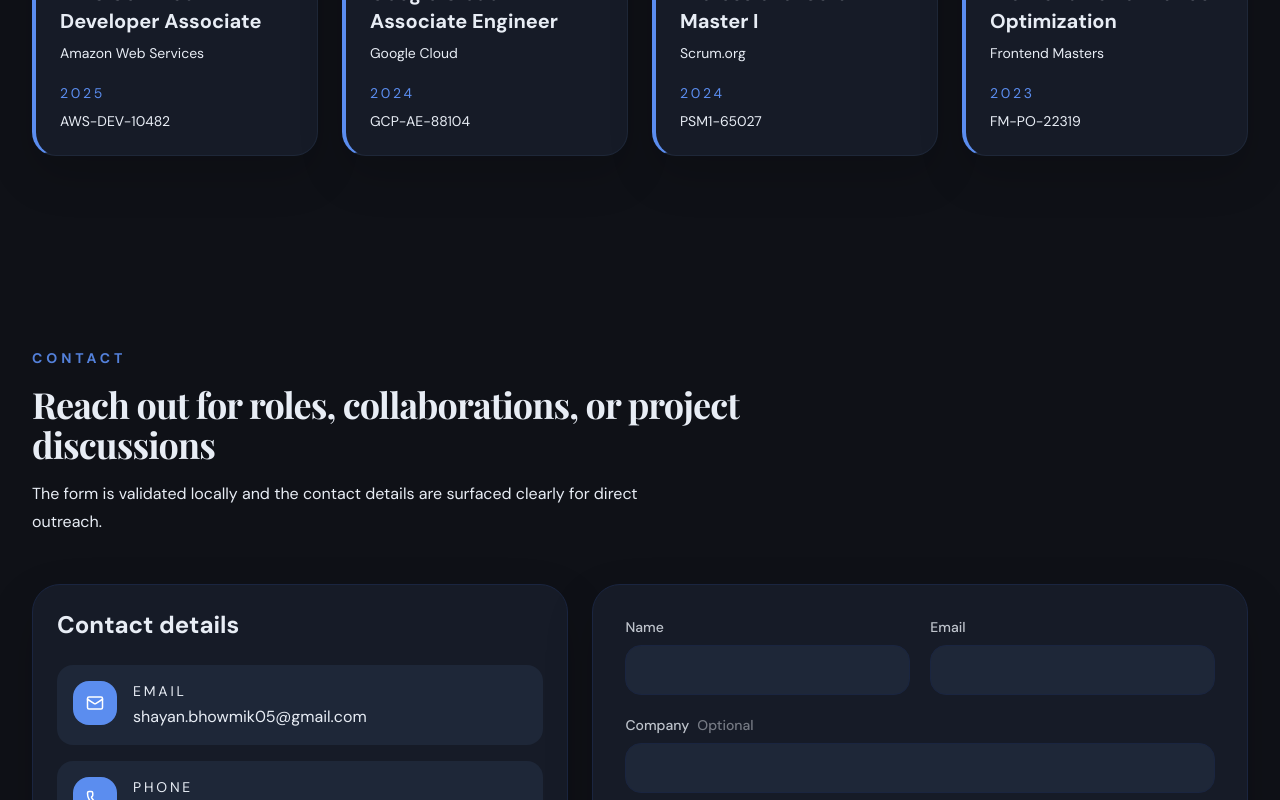
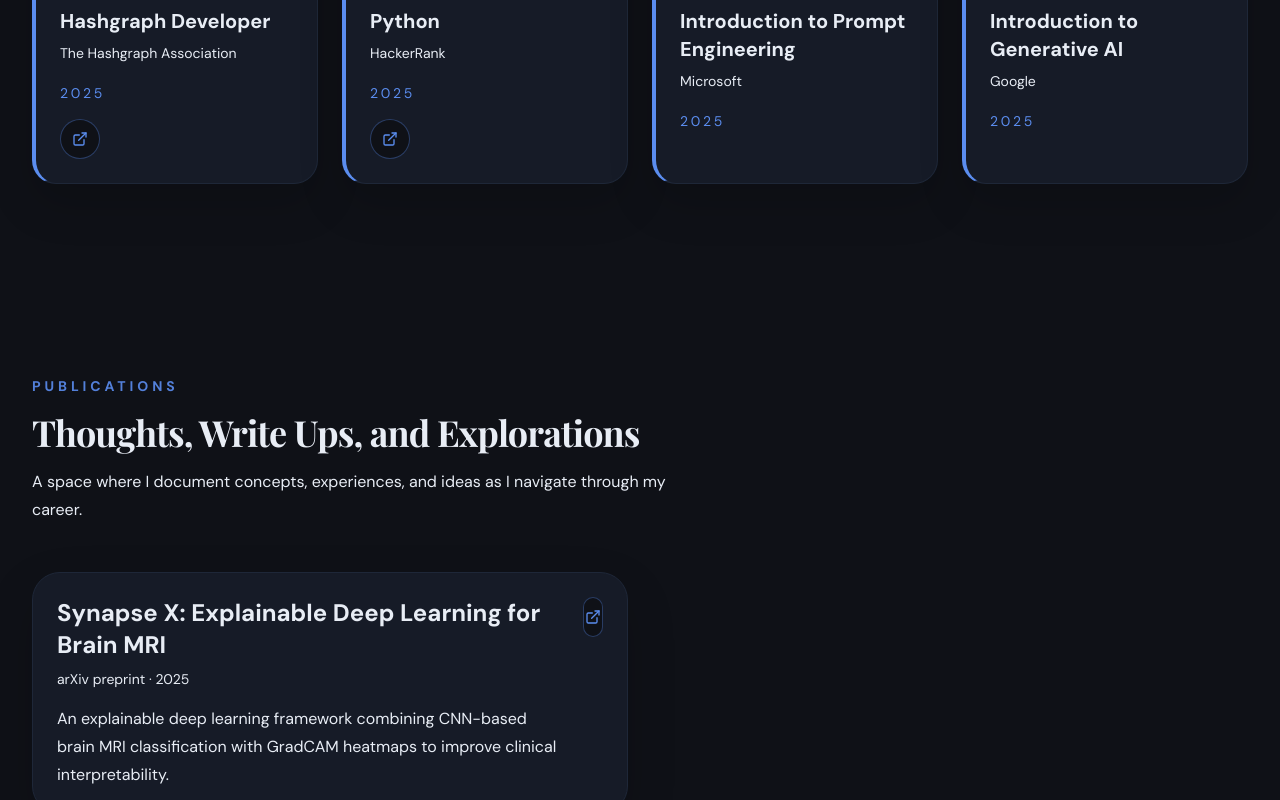
Before and after one commit to Shayan-Bhowmik/Shayan-Portfolio, a React (Vite) app: page / in a window 1280 px wide. Shown: the part 6340-7140 px from the top of the page. Built offline with nearby package versions, Linux system fonts and the light colour scheme.

Commit message:
Completed Certification Section

```diff
--- a/src/App.jsx
+++ b/src/App.jsx
@@ -8,6 +8,7 @@ import Experience from './components/Experience';
 import Projects from './components/Projects';
 import Education from './components/Education';
 import Certifications from './components/Certifications';
+import Publication from './components/Publication';
 import Contact from './components/Contact';
 import Footer from './components/Footer';
 
@@ -45,6 +46,7 @@ function HomePage() {
         <Projects />
         <Education />
         <Certifications />
+        <Publication />
         <Contact />
       </main>
       <Footer />
--- a/src/components/Certifications.jsx
+++ b/src/components/Certifications.jsx
@@ -1,12 +1,12 @@
-import { Award } from 'lucide-react';
+import { Award, ExternalLink } from 'lucide-react';
 import { motion } from 'framer-motion';
 import { SectionFrame, SectionHeading } from './SectionFrame';
 
 const certifications = [
-  { name: 'AWS Certified Developer Associate', issuer: 'Amazon Web Services', date: '2025', id: 'AWS-DEV-10482' },
-  { name: 'Google Cloud Associate Engineer', issuer: 'Google Cloud', date: '2024', id: 'GCP-AE-88104' },
-  { name: 'Professional Scrum Master I', issuer: 'Scrum.org', date: '2024', id: 'PSM1-65027' },
-  { name: 'Frontend Performance Optimization', issuer: 'Frontend Masters', date: '2023', id: 'FM-PO-22319' },
+  { name: 'Hashgraph Developer', issuer: 'The Hashgraph Association', date: '2025', url: 'https://certs.hashgraphdev.com/453afbe9-5b53-4a92-aca0-b3690c305aea.pdf' },
+  { name: 'Python', issuer: 'HackerRank', date: '2025', url: 'https://www.hackerrank.com/certificates/iframe/b6a61b5d0032' },
+  { name: 'Introduction to Prompt Engineering', issuer: 'Microsoft', date: '2025', url: '' },
+  { name: 'Introduction to Generative AI', issuer: 'Google', date: '2025', url: '' },
 ];
 
 export default function Certifications() {
@@ -15,14 +15,13 @@ export default function Certifications() {
       <div className="mx-auto w-full max-w-7xl px-6 lg:px-8">
         <SectionHeading
           eyebrow="Certifications"
-          title="Targeted credentials that support credibility"
-          description="A recruiter can scan issuer, date, and credential ID without leaving the page."
-        />
+          title="Certifications and Credentials"
+          description="Each certification represents a topic I chose to pursue on my own time, outside of what the syllabus required."/>
 
         <div className="grid gap-6 md:grid-cols-2 xl:grid-cols-4">
           {certifications.map((certification) => (
             <motion.article
-              key={certification.id}
+              key={`${certification.name}-${certification.date}`}
               variants={{ hidden: { opacity: 0, y: 20 }, visible: { opacity: 1, y: 0 } }}
               className="rounded-[1.5rem] border-l-4 border-l-accent border-t border-r border-b border-card bg-secondary p-6 shadow-[0_20px_45px_rgba(0,0,0,0.16)]"
             >
@@ -32,7 +31,19 @@ export default function Certifications() {
               <h3 className="mt-5 text-xl font-semibold text-text-base">{certification.name}</h3>
               <p className="mt-2 text-sm text-text-base/68">{certification.issuer}</p>
               <p className="mt-5 text-sm uppercase tracking-[0.2em] text-accent">{certification.date}</p>
-              <p className="mt-2 text-sm text-text-base/72">{certification.id}</p>
+              {certification.url && (
+                <div className="mt-4">
+                  <a
+                    href={certification.url}
+                    target="_blank"
+                    rel="noreferrer"
+                    aria-label={`View certificate for ${certification.name}`}
+                    className="inline-flex h-10 w-10 items-center justify-center rounded-full border border-accent/35 bg-primary text-accent transition-colors duration-300 hover:bg-accent hover:text-white"
+                  >
+                    <ExternalLink size={16} />
+                  </a>
+                </div>
+              )}
             </motion.article>
           ))}
         </div>
--- /dev/null
+++ b/src/components/Publication.jsx
@@ -0,0 +1,58 @@
+import { ExternalLink } from 'lucide-react';
+import { motion } from 'framer-motion';
+import { SectionFrame, SectionHeading } from './SectionFrame';
+
+const publications = [
+  {
+    title: 'Synapse X: Explainable Deep Learning for Brain MRI',
+    venue: 'arXiv preprint',
+    year: '2025',
+    url: 'https://github.com/Shayan-Bhowmik/image-processing-mri',
+    summary:
+      'An explainable deep learning framework combining CNN-based brain MRI classification with GradCAM heatmaps to improve clinical interpretability.',
+  },
+];
+
+export default function Publication() {
+  return (
+    <SectionFrame id="publications" className="bg-primary">
+      <div className="mx-auto w-full max-w-7xl px-6 lg:px-8">
+        <SectionHeading
+          eyebrow="Publications"
+          title="Thoughts, Write Ups, and Explorations"
+          description="A space where I document concepts, experiences, and ideas as I navigate through my career."
+        />
+
+        <div className="grid gap-6 md:grid-cols-2">
+          {publications.map((pub) => (
+            <motion.article
+              key={`${pub.title}-${pub.year}`}
+              whileHover={{ y: -6 }}
+              transition={{ duration: 0.25 }}
+              className="group rounded-[1.75rem] border border-card bg-secondary p-6 shadow-[0_20px_50px_rgba(0,0,0,0.16)]"
+            >
+              <div className="flex items-start justify-between">
+                <div className="pr-4">
+                  <h3 className="text-2xl font-semibold text-text-base">{pub.title}</h3>
+                  <p className="mt-2 text-sm text-text-base/68">{pub.venue} · {pub.year}</p>
+                  <p className="mt-4 text-base leading-7 text-text-base/72">{pub.summary}</p>
+                </div>
+                {pub.url && (
+                  <a
+                    href={pub.url}
+                    target="_blank"
+                    rel="noreferrer"
+                    aria-label={`Open publication ${pub.title}`}
+                    className="inline-flex h-10 w-10 items-center justify-center rounded-full border border-accent/35 bg-primary text-accent transition-colors duration-300 hover:bg-accent hover:text-white"
+                  >
+                    <ExternalLink size={16} />
+                  </a>
+                )}
+              </div>
+            </motion.article>
+          ))}
+        </div>
+      </div>
+    </SectionFrame>
+  );
+}
```
